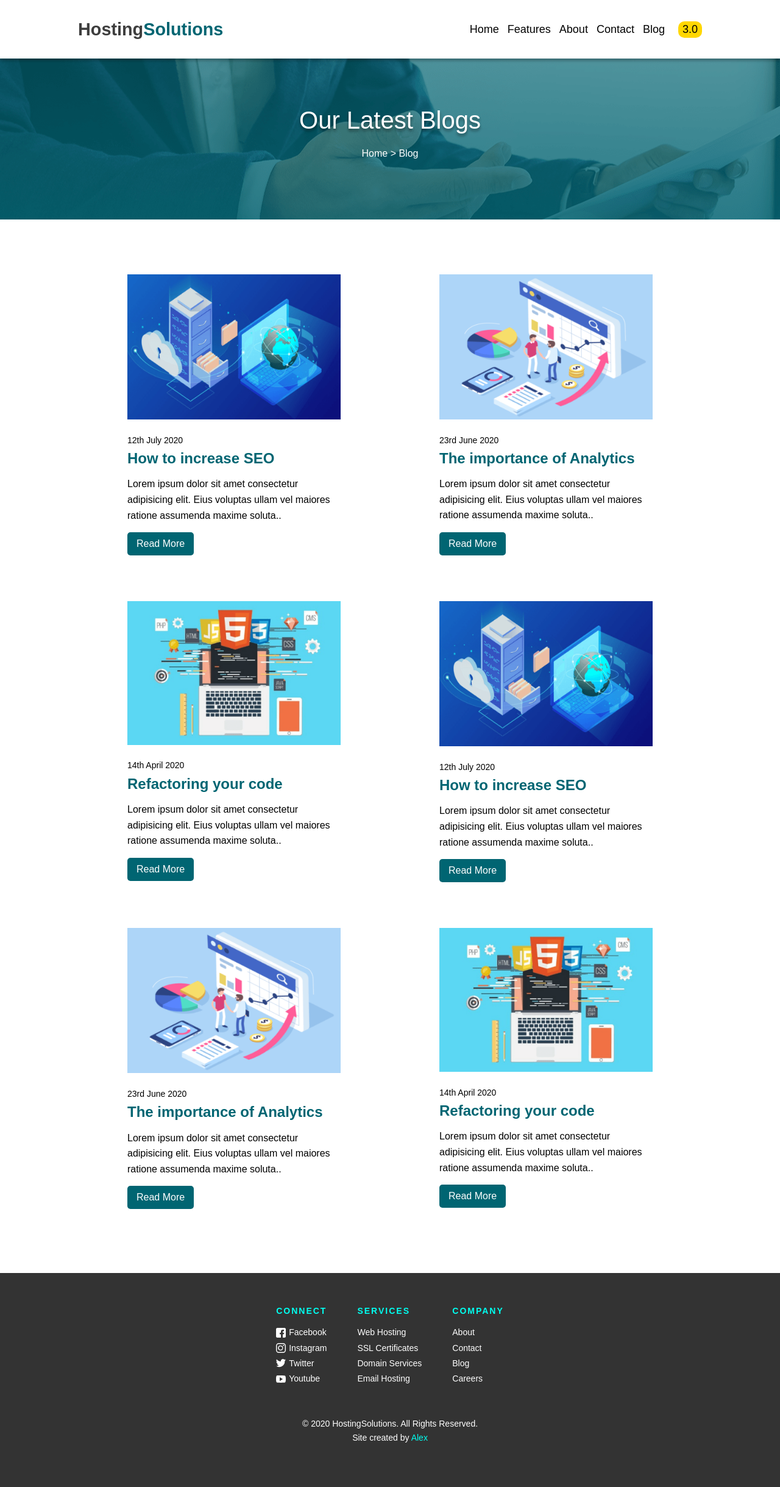
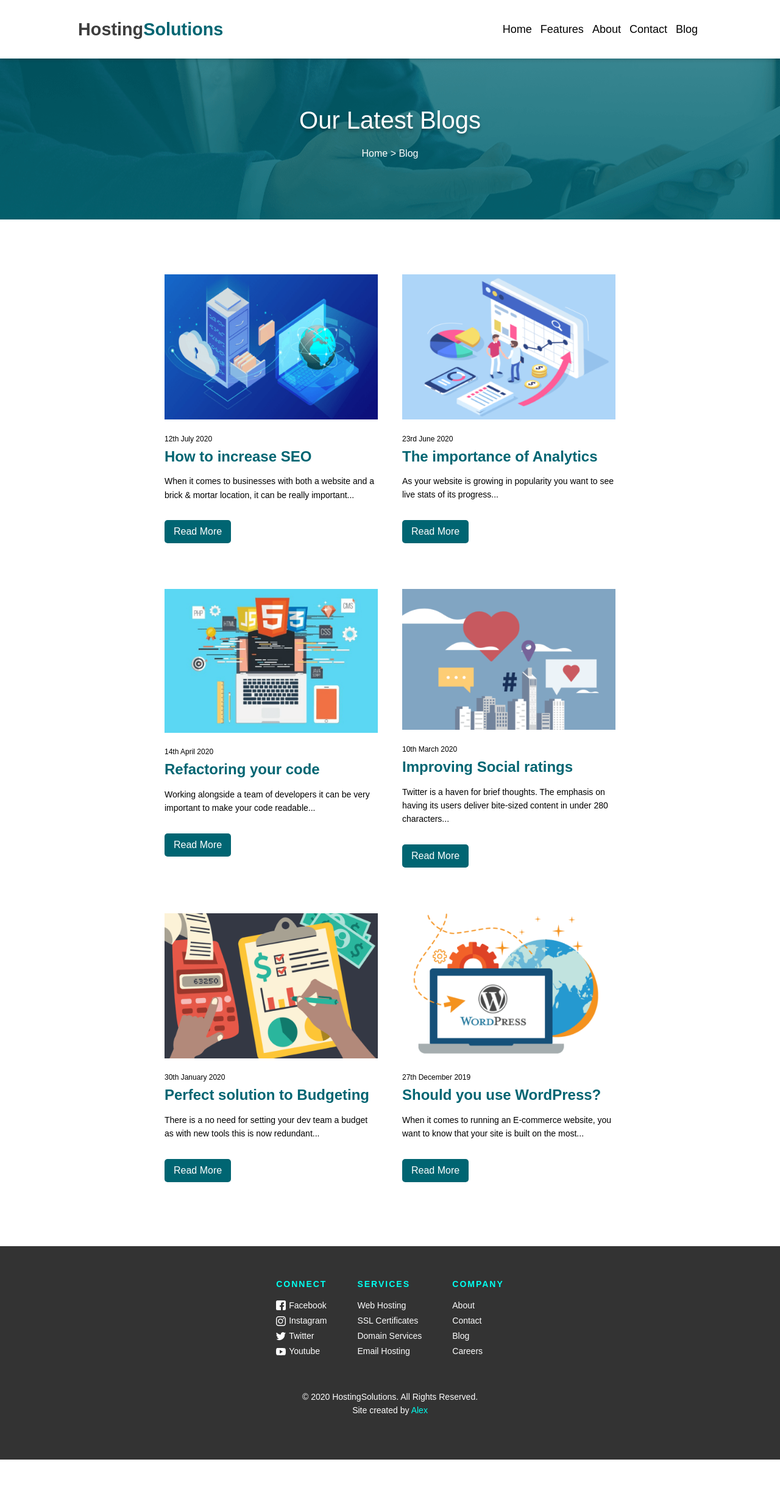
Before and after one commit to xfvelocity/hosting-solutions, a PHP site: page /blog.html in a window 1280 px wide. Shown: the whole page at 61% size. After the commit the page ends 2394 px from the top, so only its background shows below. Run offline with PHP 8.4, Linux system fonts and the light colour scheme.

Commit message:
Blog added

```diff
--- a/src/blog.html
+++ b/src/blog.html
@@ -13,28 +13,17 @@
     <div class="nav">
         <div class="navbar">
             <div class="navbar-contents">
-                <h1>Hosting<span class="primary">Solutions</span></h1>
+                <h1><a href="index.html">Hosting<span class="primary">Solutions</span></a></h1>
                 <img class="navbutton" src="img/icons/nav-button.svg" alt="">
             </div>
         </div>
         <div class="nav-links">
             <ul>
-                <li><a href="">Home</a></li>
+                <li><a href="index.html">Home</a></li>
                 <li class="features">Features</li>
                 <li><a href="">About</a></li>
                 <li><a href="">Contact</a></li>
-                <li><a href="">Blog</a></li>
-                <div class="versions" title="Versions">
-                    <ul>
-                        <li class="versions-dropdown-btn">3.0</li>
-                    </ul>
-                    <div class="versions-dropdown">
-                        <ul>
-                            <li><a href="https://alex-long.co.uk/hostingsolutions/v2">2.0</a></li>
-                            <li><a href="https://alex-long.co.uk/hostingsolutions/v1/hosting.html">1.0</a></li>
-                        </ul>
-                    </div>
-                </div>
+                <li><a href="/">Blog</a></li>
             </ul>
         </div>
     </div>
@@ -43,7 +32,7 @@
 <header class="blog-header">
     <div class="blog-header-text">
         <h2>Our Latest Blogs</h2>
-        <p><a href="/">Home </a>> <a href="/">Blog</a></p>
+        <p><a href="index.html">Home </a> > Blog</p>
     </div>
 </header>
 
@@ -53,7 +42,7 @@
         <div class="blog-item-text">
             <p class="date">12th July 2020</p>
             <h3>How to increase SEO</h3>
-            <p>Lorem ipsum dolor sit amet consectetur adipisicing elit. Eius voluptas ullam vel maiores ratione assumenda maxime soluta..</p>
+            <p>When it comes to businesses with both a website and a brick & mortar location, it can be really important...</p>
             <button>Read More</button>
         </div>
     </div>
@@ -62,7 +51,7 @@
         <div class="blog-item-text">
             <p class="date">23rd June 2020</p>
             <h3>The importance of Analytics</h3>
-            <p>Lorem ipsum dolor sit amet consectetur adipisicing elit. Eius voluptas ullam vel maiores ratione assumenda maxime soluta..</p>
+            <p>As your website is growing in popularity you want to see live stats of its progress...</p>
             <button>Read More</button>
         </div>
     </div>
@@ -71,34 +60,34 @@
         <div class="blog-item-text">
             <p class="date">14th April 2020</p>
             <h3>Refactoring your code</h3>
-            <p>Lorem ipsum dolor sit amet consectetur adipisicing elit. Eius voluptas ullam vel maiores ratione assumenda maxime soluta..</p>
+            <p>Working alongside a team of developers it can be very important to make your code readable...</p>
             <button>Read More</button>
         </div>
     </div>
     <div class="blog-item">
-        <img src="img/seo-blog.png" alt="">
+        <img src="img/improve-blog.png" alt="">
         <div class="blog-item-text">
-            <p class="date">12th July 2020</p>
-            <h3>How to increase SEO</h3>
-            <p>Lorem ipsum dolor sit amet consectetur adipisicing elit. Eius voluptas ullam vel maiores ratione assumenda maxime soluta..</p>
+            <p class="date">10th March 2020</p>
+            <h3>Improving Social ratings</h3>
+            <p>Twitter is a haven for brief thoughts. The emphasis on having its users deliver bite-sized content in under 280 characters...</p>
             <button>Read More</button>
         </div>
     </div>
     <div class="blog-item">
-        <img src="img/analytics-blog.png" alt="">
+        <img src="img/budget-blog.png" alt="">
         <div class="blog-item-text">
-            <p class="date">23rd June 2020</p>
-            <h3>The importance of Analytics</h3>
-            <p>Lorem ipsum dolor sit amet consectetur adipisicing elit. Eius voluptas ullam vel maiores ratione assumenda maxime soluta..</p>
+            <p class="date">30th January 2020</p>
+            <h3>Perfect solution to Budgeting</h3>
+            <p>There is a no need for setting your dev team a budget as with new tools this is now redundant...</p>
             <button>Read More</button>
         </div>
     </div>
     <div class="blog-item">
-        <img src="img/refactoring-blog.png" alt="">
+        <img src="img/wordpress-blog.png" alt="">
         <div class="blog-item-text">
-            <p class="date">14th April 2020</p>
-            <h3>Refactoring your code</h3>
-            <p>Lorem ipsum dolor sit amet consectetur adipisicing elit. Eius voluptas ullam vel maiores ratione assumenda maxime soluta..</p>
+            <p class="date">27th December 2019</p>
+            <h3>Should you use WordPress?</h3>
+            <p>When it comes to running an E-commerce website, you want to know that your site is built on the most...</p>
             <button>Read More</button>
         </div>
     </div>
--- a/src/index.html
+++ b/src/index.html
@@ -13,13 +13,13 @@
         <div class="nav">
             <div class="navbar">
                 <div class="navbar-contents">
-                    <h1>Hosting<span class="primary">Solutions</span></h1>
+                    <h1><a href="index.html">Hosting<span class="primary">Solutions</span></a></h1>
                     <img class="navbutton" src="img/icons/nav-button.svg" alt="">
                 </div>
             </div>
             <div class="nav-links">
                 <ul>
-                    <li><a href="">Home</a></li>
+                    <li><a href="/">Home</a></li>
                     <li class="features">Features</li>
                     <li><a href="">About</a></li>
                     <li><a href="">Contact</a></li>
--- a/src/scss/_nav.scss
+++ b/src/scss/_nav.scss
@@ -12,11 +12,13 @@ nav {
             justify-content: space-between;
             align-items: center;
             h1 {
-                color: $secondary;
+                margin: 0;
                 font-size: 1.6rem;
-                margin: 0;
-                .primary {
-                    color: $primary;
+                a {
+                    color: $secondary;
+                    .primary {
+                        color: $primary;
+                    }
                 }
             }
             img {
@@ -50,6 +52,7 @@ nav {
             width: 85%;
             margin: 0 auto;
             li {
+
                 padding-left: 5px;
                 border-bottom: 1px solid #ebebeb;
             }
@@ -159,5 +162,5 @@ nav {
 
 .solid {
     background: white;
-    box-shadow: 0px 4px 4px rgba(0, 0, 0, 0.25);
+    box-shadow: 0px 4px 4px rgba(0, 0, 0, 0.10);
 }
--- a/src/scss/blog/_blogheader.scss
+++ b/src/scss/blog/_blogheader.scss
@@ -12,7 +12,7 @@
         h2 {
             font-size: 40px;
             font-weight: 400;
-            text-shadow: 0px 4px 4px rgba(0, 0, 0, 0.4);
+            text-shadow: 0px 4px 4px rgba(0, 0, 0, 0.3);
             margin: 0;
         }
         p {
--- a/src/scss/blog/_bloglist.scss
+++ b/src/scss/blog/_bloglist.scss
@@ -3,6 +3,7 @@
     margin: 60px auto;
     display: flex;
     flex-wrap: wrap;
+    max-width: 780px;
     .blog-item {
         width: 90%;
         margin: 10px auto;
@@ -19,11 +20,20 @@
                 color: $primary;
             }
             p {
-                margin: 0;
+                margin: 10px 0 15px;
+                font-size: 14px;
             }
             .date {
-                font-size: 14px;
+                margin: 0;
+                font-size: 12px;
             }
         }
     }
+    @media(min-width: 1380px) {
+        max-width: 1250px;
+        margin: 60px auto 100px auto;
+        .blog-item {
+            margin: 20px auto;
+        }
+    }
 }
```
Also changed, not shown: src/js/script.js (+34 -35 lines), src/css/main.css, src/img/blog-header.png, src/img/budget-blog.png (added), src/img/improve-blog.png (added), src/img/wordpress-blog.png (added).
